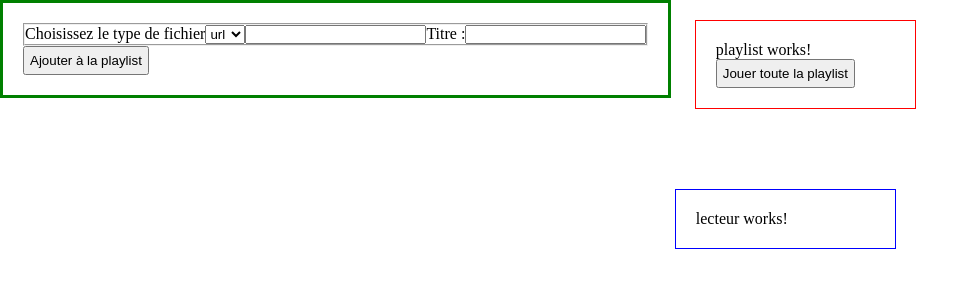
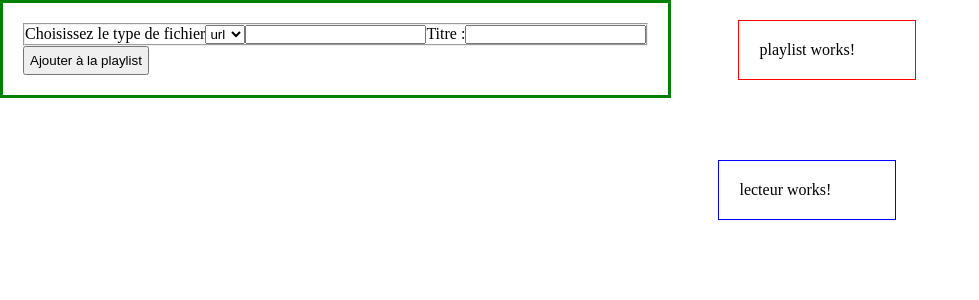
Before and after one commit to nicolaschapgier/Augular-audio, an Angular app: page / in a window 1280 px wide. Shown: the top 300 px of the page, without its empty margins (0-979 px from the left). Built offline with nearby package versions, Linux system fonts and the light colour scheme.

Commit message:
manage playlist immediatly play after add song from form

```diff
--- a/src/app/playlist/playlist.component.html
+++ b/src/app/playlist/playlist.component.html
@@ -12,7 +12,6 @@
       </button>
     </li>
     <!-- ici lancer le playAudio from service ? -->
-    <button (click)="lunchPlaylist()">Jouer toute la playlist</button>
   </ol>
 </div>
-<app-lecteur [songsToPlay]="songsToPlay"></app-lecteur>
+<app-lecteur [songsToPlay]="arrSongEmitFromForm"></app-lecteur>
--- a/src/app/playlist/playlist.component.ts
+++ b/src/app/playlist/playlist.component.ts
@@ -17,20 +17,7 @@ export class PlaylistComponent {
   }
 
   deleteSong(index: number): void {
-    console.log('arrEmitFromForm : ', this.arrSongEmitFromForm[index]);
-    console.log('songsToPlay : ', this.arrSongEmitFromForm[index]);
-
     // URL.revokeObjectURL(this.songsToPlay[index]); // empêche la boucle infini si on supprime le morceau en cours de lecture
     this.arrSongEmitFromForm.splice(index, 1);
   }
-
-  lunchPlaylist(): void {
-    console.log('array de chanson ', this.arrSongEmitFromForm);
-    this.songsToPlay = this.arrSongEmitFromForm;
-    // this.songsToPlay.push(this.arrSongEmitFromForm);
-    // on push un index dans lecteur
-    // -- Observable ? -- //
-    // une fois que la chanson est terminée on push la suivante
-    // si il n'y a pas d'index suivant alors on revient à l'index 1
-  }
 }
```
